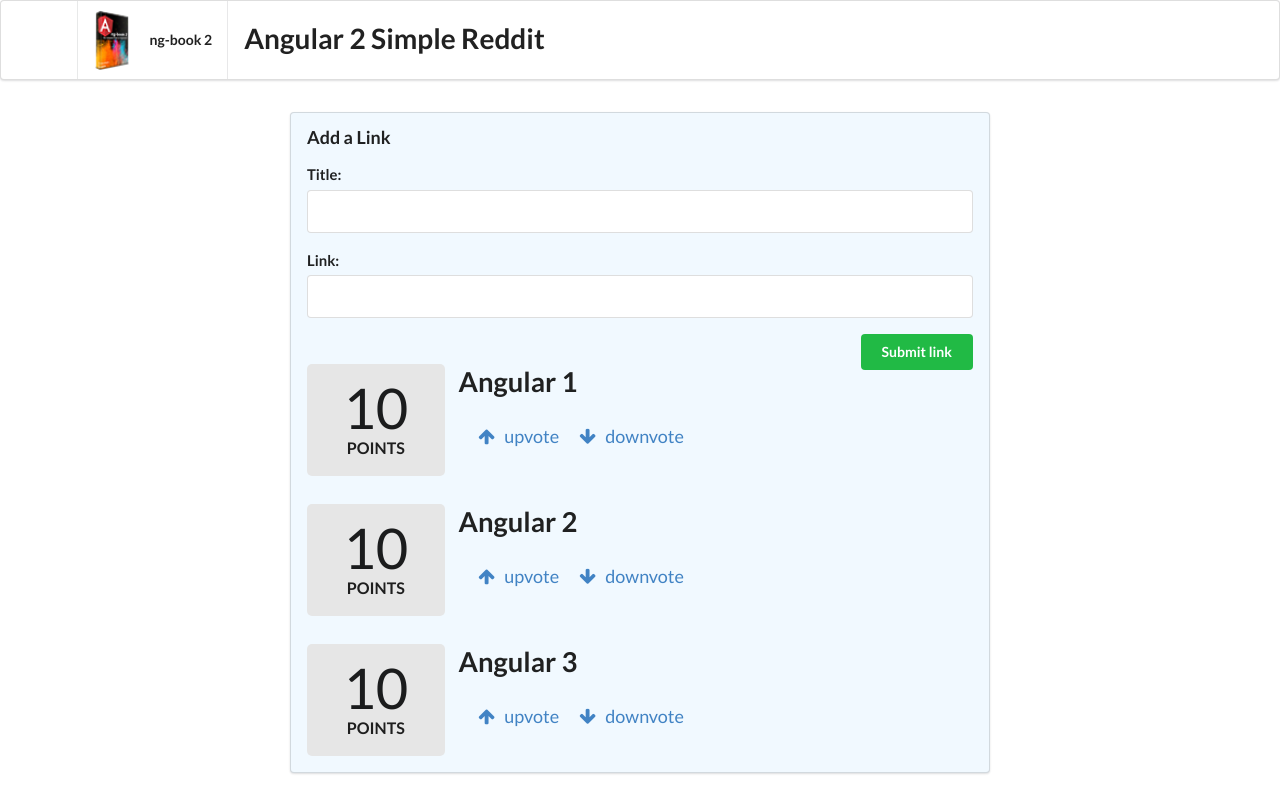
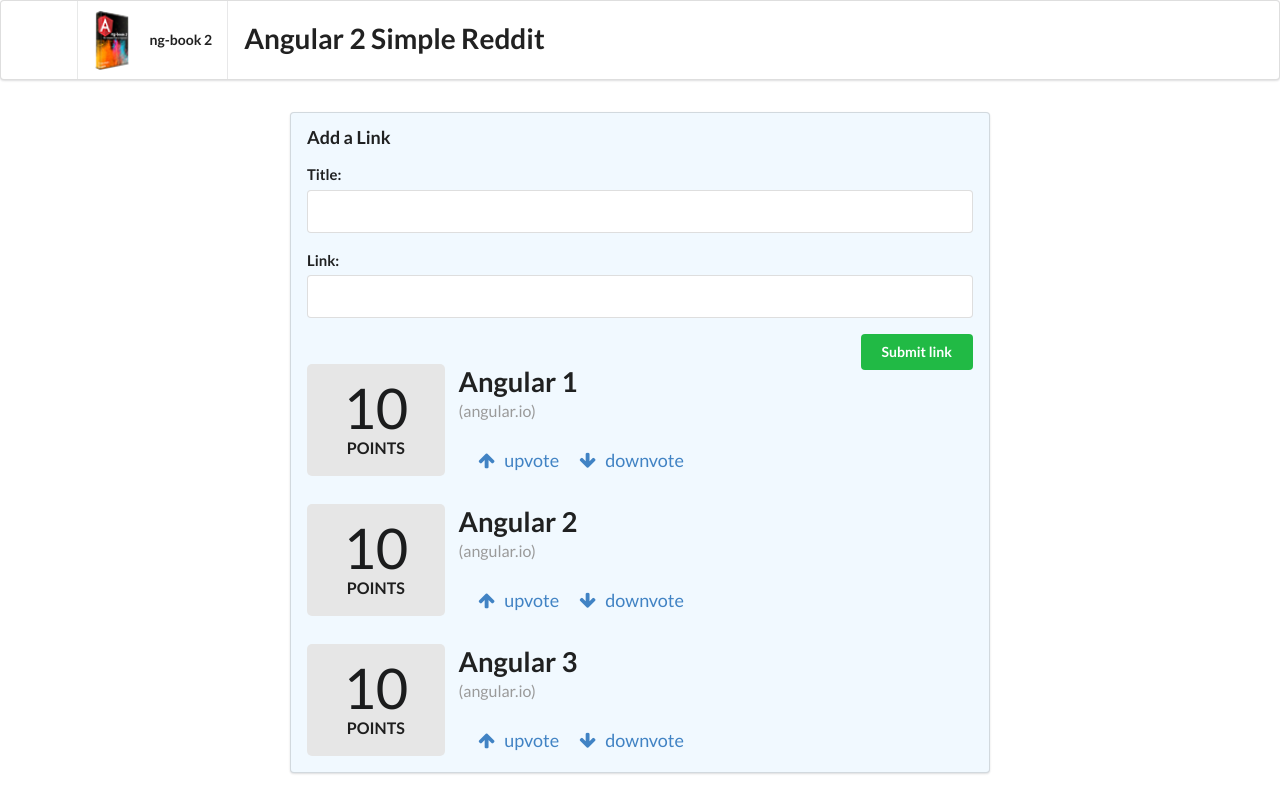
Before and after one commit to yongbingYang/ng-book2-Train, an Angular app in the folder angular2-reddit/: page / in a window 1280 px wide. Built offline with nearby package versions, Linux system fonts and the light colour scheme.

Commit message:
1、完成了对列表内容的新增实现 2、完成了排序的增加 3、绑定异常的处理

```diff
--- a/angular2-reddit/src/app/app.component.html
+++ b/angular2-reddit/src/app/app.component.html
@@ -20,6 +20,6 @@
   </div>
 
   <div class="ui grid posts">
-    <app-article *ngFor="let article of articles" [article]="article"></app-article>
+    <app-article *ngFor="let article of sortedArticles()" [article]="article"></app-article>
   </div>
 </form>
--- a/angular2-reddit/src/app/app.component.ts
+++ b/angular2-reddit/src/app/app.component.ts
@@ -17,7 +17,17 @@ export class AppComponent {
   }
 
   addArticle(title: HTMLInputElement, link: HTMLInputElement): boolean {
+
     console.log(`Adding article title: ${title.value} and link: ${link.value}`);
+    this.articles.push(new Article(title.value, link.value, 0));
+
+    title.value = '';
+    link.value = '';
     return false;
   }
+
+  sortedArticles(): Article[] {
+    return this.articles.sort((a, b) => b.votes - a.votes);
+  }
+
 }
--- a/angular2-reddit/src/app/article/article.component.html
+++ b/angular2-reddit/src/app/article/article.component.html
@@ -9,9 +9,10 @@
   </div>
 </div>
 <div class="twelve wide column">
-    <a class="ui large header" href="{{ link }}">
+  <a class="ui large header" href="{{ article.link }}">
     {{ article.title }}
   </a>
+  <div class="meta">({{article.domain()}})</div>
   <ul class="ui big horizontal list voters">
     <li class="item">
       <a href (click)="voteUp()">
```
Lines whose indentation alone changed are shown as unchanged.
